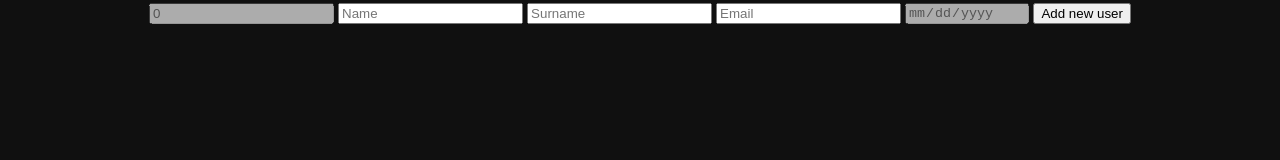
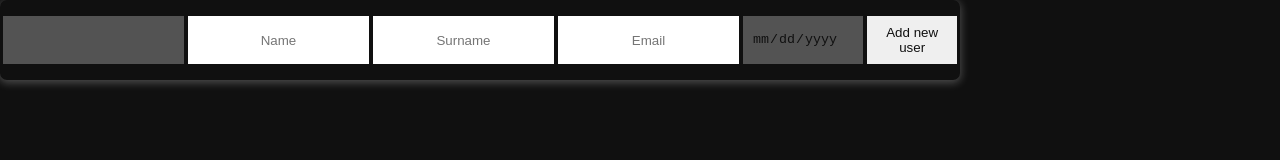
Before and after one commit to teneons/tesak-00, a plain HTML site: page task3/index.html in a window 1280 px wide. Drawn offline with Linux system fonts and the light colour scheme.

Commit message:
stylized create block & new user form

```diff
--- a/task3/index.html
+++ b/task3/index.html
@@ -11,7 +11,7 @@
     <div id="blockCreateNewUser">
       <table>
         <tr>
-          <td><input type="number" value="0" class="tdNewUser" disabled></td>
+          <td><input type="number" value="" class="tdNewUser" disabled></td>
           <td><input type="text" placeholder="Name" class="tdNewUser"></td>
           <td><input type="text" placeholder="Surname" class="tdNewUser"></td>
           <td><input type="email" placeholder="Email" class="tdNewUser"></td>
--- a/task3/styles/styles.scss
+++ b/task3/styles/styles.scss
@@ -13,7 +13,26 @@ $white: #fff;
 #blockMain {
   width: 100vw;
   height: 100vh;
+  background-color: $black;
+}
+
+#blockCreateNewUser {
+  width: 75%;
+  height: 10vh;
   display: flex;
   justify-content: center;
-  background-color: $black;
+  align-items: center;
+  border-radius: 7px;
+  box-shadow: 0px 2px 8px 1px rgba(255,255,255,0.25);
+
+  &:focus-within {
+    border: 1px solid $white;
+  }
 }
+
+.tdNewUser, #btnAddNewUser {
+  height: 6vh;
+  text-align: center;
+  border: none;
+  color: $black
+}
```
Also changed, not shown: task3/styles/styles.css, 1 other file.
